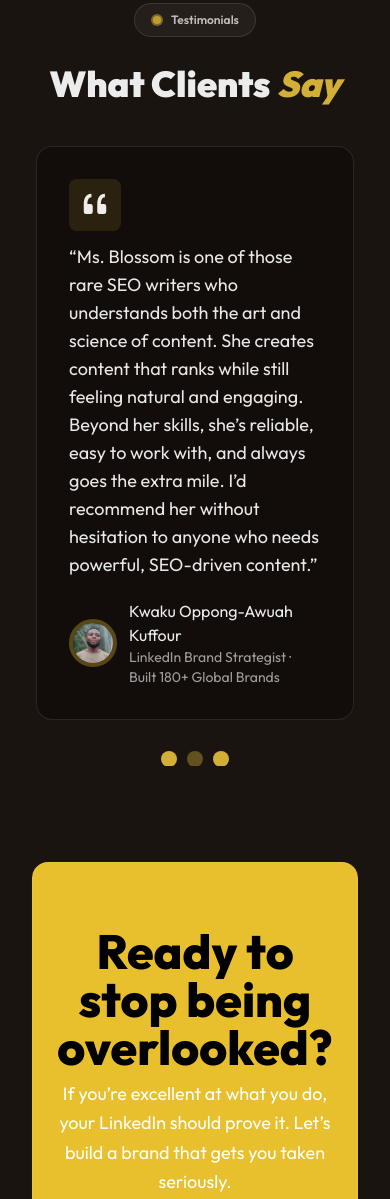
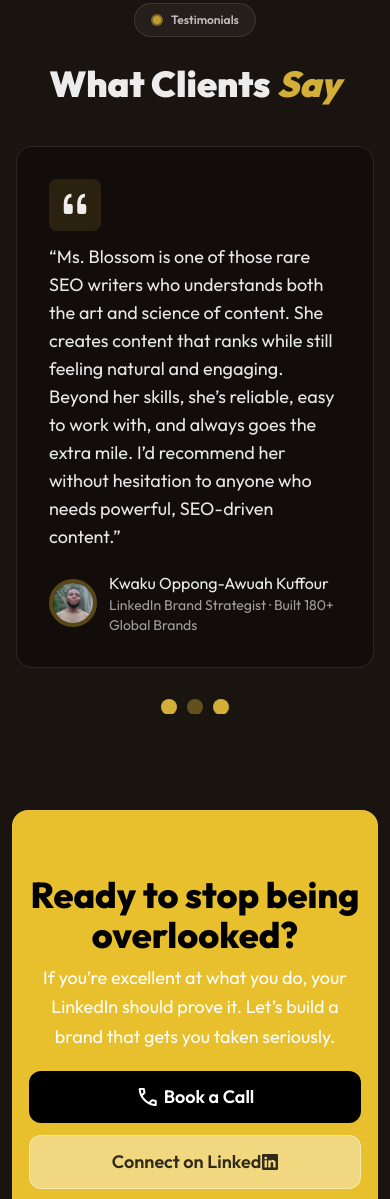
Before and after one commit to gemportfolio/bloaff, a website built with Vite: page index.html in a window 390 px wide. Shown: the part 6243-7442 px from the top of the page. Built offline with nearby package versions, Linux system fonts and the light colour scheme; a web font is replaced by a local one.

Commit message:
Add files via upload

```diff
--- a/index.html
+++ b/index.html
@@ -6,15 +6,15 @@
     <meta property="og:description" content="Helping professionals and founders clarify their positioning, build authority on LinkedIn, and turn visibility into real opportunities." />
     <meta property="og:image" content="https://blossomaffia.gemportfolio.online/blossomaffia-hero.jpg" />
     <meta property="og:url" content="blossomaffia.gemportfolio.online" />
-    <link rel="icon" type="image/svg+xml" href="./public/blossomaffia-nav-icon.jpg" />
+    <link rel="icon" type="image/svg+xml" href="/blossomaffia-nav-icon.jpg" />
     <meta name="viewport" content="width=device-width, initial-scale=1.0" />
     <title>Blossom Affia</title>
     <!-- ICONS -->
     <link rel="stylesheet" href="https://cdn.jsdelivr.net/npm/bootstrap-icons@1.13.1/font/bootstrap-icons.min.css">
     <link rel="stylesheet" href="https://fonts.googleapis.com/css2?family=Material+Symbols+Outlined:opsz,wght,FILL,GRAD@24,400,0,0" />
     <!-- SLICK -->
-    <link rel="stylesheet" href="./public/slick-1.8.1/slick.css">
-	<link rel="stylesheet" href="./public/slick-1.8.1/slick-theme.css">
+    <link rel="stylesheet" href="/slick-1.8.1/slick.css">
+	<link rel="stylesheet" href="/slick-1.8.1/slick-theme.css">
 </head>
 <body>
     <header class="relative">
@@ -489,7 +489,7 @@
 
 
     <!-- TESTIMONIALS -->
-    <section class="relative overflow-hidden bg-background-dark pt-24 pb-2 px-8 md:px-12" id="testimonials">
+    <section class="relative overflow-hidden bg-background-dark pt-24 pb-2 px-3 sm:px-8 md:px-12" id="testimonials">
         <div class="mx-auto text-center">
             <p class="inline-flex items-center gap-2 rounded-full border border-white/10 bg-white/5 px-4 py-2 text-xs font-semibold text-white/70">
                 <span class="relative flex h-3 w-3 justify-center items-center">
@@ -615,9 +615,9 @@
 
 
     <!-- CTA SECTION -->
-    <section class="cta py-24 px-8 mx-auto" id="contact">
-        <div class="max-w-6xl rounded-2xl border border-amber-100/10 bg-amber-300/90 py-16 px-6 md:px-8 mx-auto text-center">
-            <h2 class="text-5xl font-extrabold text-black">Ready to stop being overlooked?</h2>
+    <section class="cta py-24 px-3 sm:px-8 mx-auto" id="contact">
+        <div class="max-w-6xl rounded-2xl border border-amber-100/10 bg-amber-300/90 py-16 px-4 md:px-8 mx-auto text-center">
+            <h2 class="text-4xl sm:text-5xl font-extrabold text-black">Ready to stop being overlooked?</h2>
             <p class="mt-2 text-lg leading-relaxed text-white">
                 If you’re excellent at what you do, your LinkedIn should prove it. Let’s build a brand that gets you taken seriously.
             </p>
```
